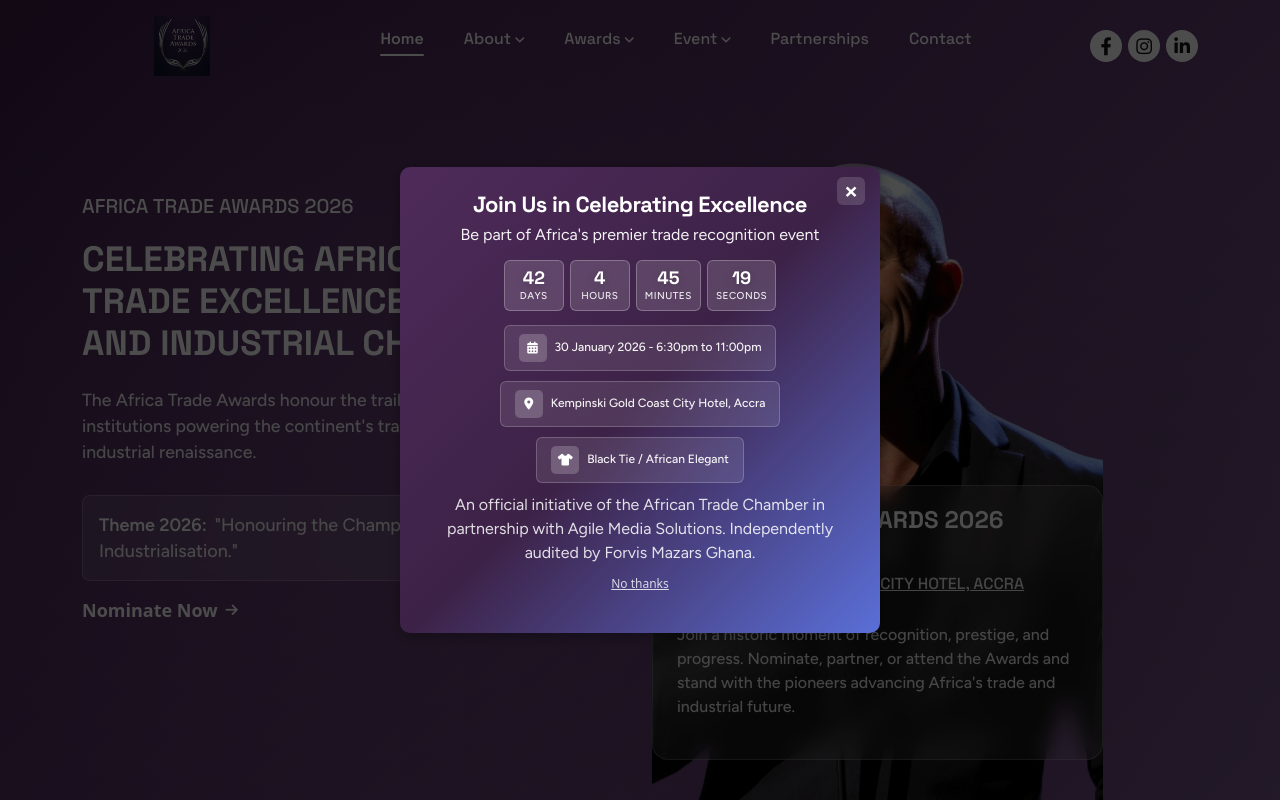
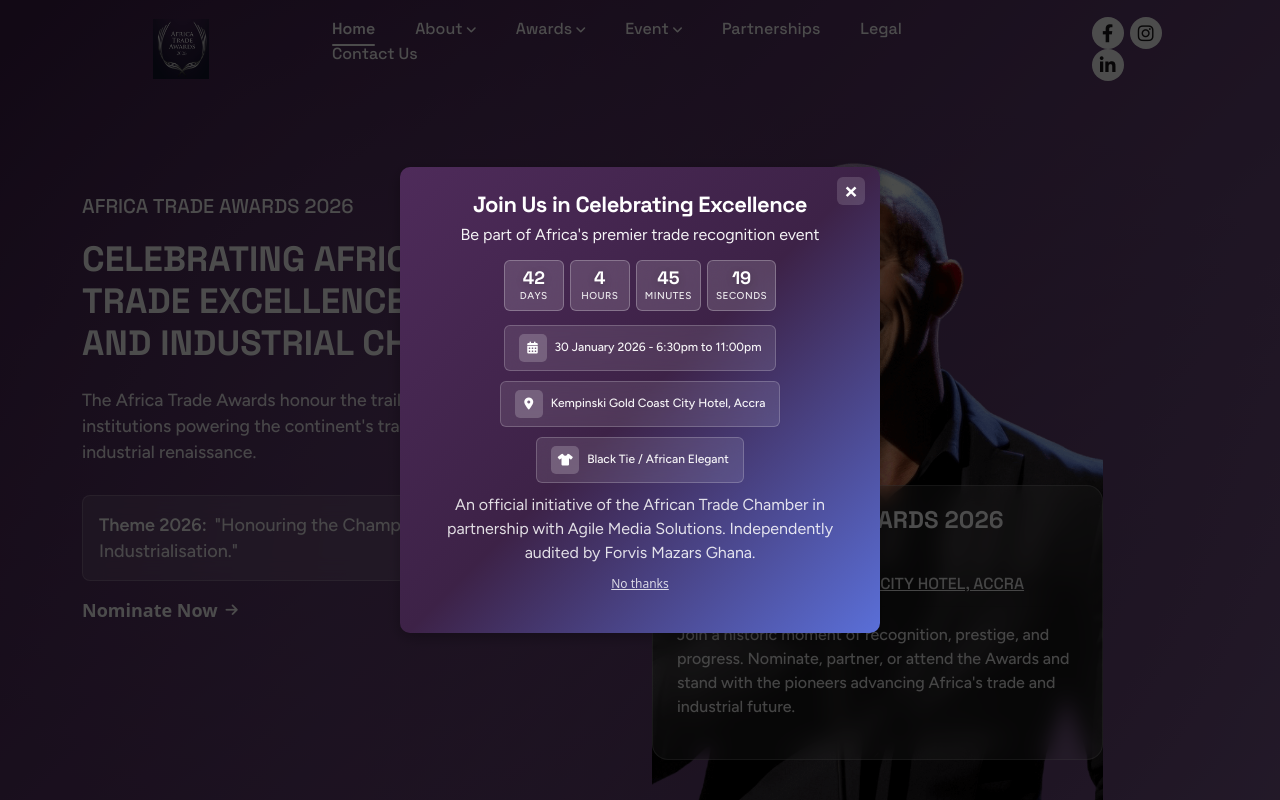
Before and after one commit to wastwagon/africatradeawards.com, a Next.js app: page / in a window 1280 px wide. Shown: the top 800 px of the page. Built offline with nearby package versions, Linux system fonts and the light colour scheme.

Commit message:
Update header and footer menus: rename Contact to Legal, add Contact Us link to /contact page

```diff
--- a/components/layout/MobileBottomNav.tsx
+++ b/components/layout/MobileBottomNav.tsx
@@ -28,7 +28,7 @@ const navItems = [
 		activeIcon: 'fa-handshake'
 	},
 	{
-		href: '/legal',
+		href: '/contact',
 		label: 'Contact',
 		icon: 'fa-envelope',
 		activeIcon: 'fa-envelope'
--- a/components/layout/MobileMenu.tsx
+++ b/components/layout/MobileMenu.tsx
@@ -60,7 +60,8 @@ const handleAccordion = (key: any) => {
 							</ul>
 						</li>
 						<li className="hash-has-sub"><Link href="/partnerships" className="hash-nav">Partnerships</Link></li>
-						<li className="hash-has-sub"><Link href="/legal" className="hash-nav">Contact</Link></li>
+						<li className="hash-has-sub"><Link href="/legal" className="hash-nav">Legal</Link></li>
+						<li className="hash-has-sub"><Link href="/contact" className="hash-nav">Contact Us</Link></li>
 					</ul>
 
 					<div className="allmobilesection">
--- a/components/layout/footer/Footer1.tsx
+++ b/components/layout/footer/Footer1.tsx
@@ -39,6 +39,8 @@ export default function Footer1() {
 									<li><Link href="/jury">Jury & Evaluation</Link></li>
 									<li><Link href="/awards-night">Awards Night</Link></li>
 									<li><Link href="/media-centre">Media Centre</Link></li>
+									<li><Link href="/contact">Contact Us</Link></li>
+									<li><Link href="/legal">Legal & Administrative</Link></li>
 								</ul>
 							</div>
 						</div>
--- a/components/layout/header/Header1.tsx
+++ b/components/layout/header/Header1.tsx
@@ -75,7 +75,10 @@ export default function Header1({ scroll, isMobileMenu, handleMobileMenu, isSear
 												<Link href="/partnerships">Partnerships</Link>
 											</li>
 											<li className={isActive('/legal') ? 'active' : ''}>
-												<Link href="/legal">Contact</Link>
+												<Link href="/legal">Legal</Link>
+											</li>
+											<li className={isActive('/contact') ? 'active' : ''}>
+												<Link href="/contact">Contact Us</Link>
 											</li>
 										</ul>
 									</div>
```
